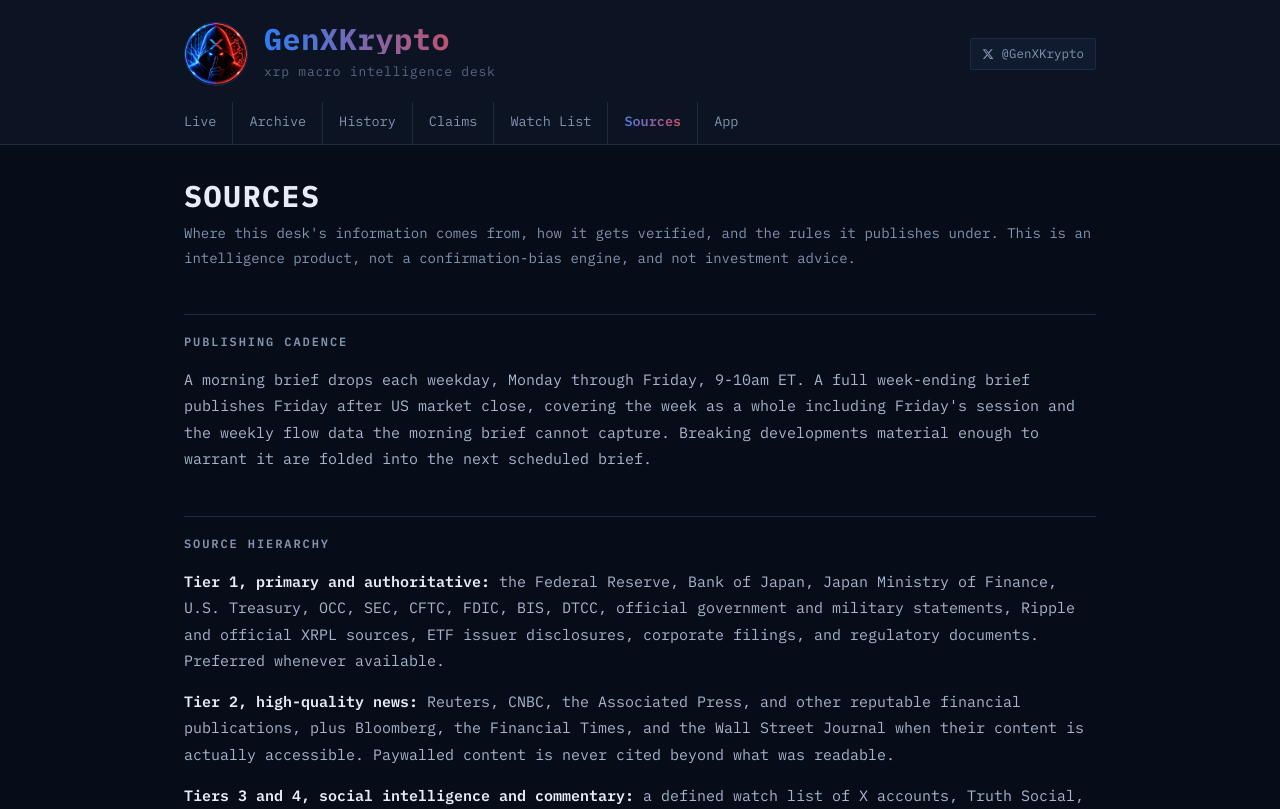
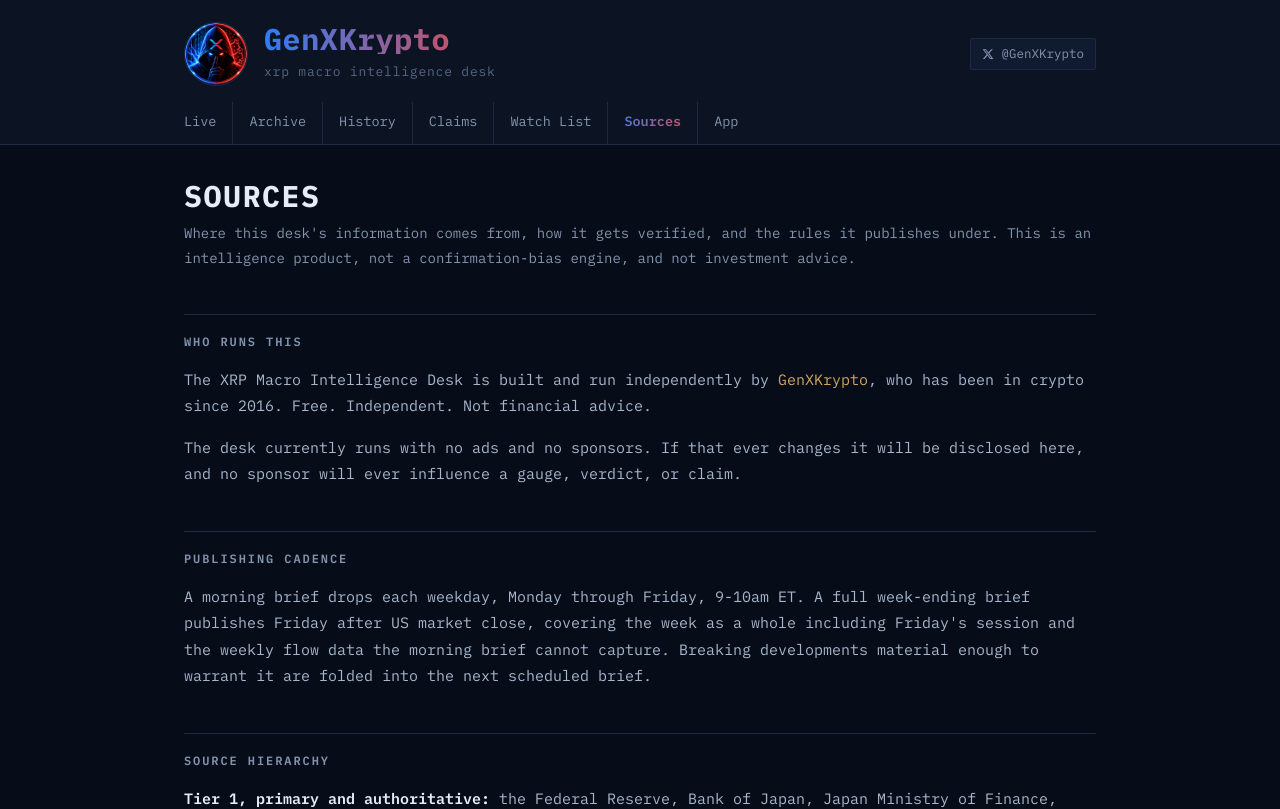
Before and after one commit to LINIHQ/macro-intel-desk, a Next.js app: page /sources in a window 1280 px wide. Shown: the top 809 px of the page. Built offline with nearby package versions, Linux system fonts and the light colour scheme.

Commit message:
Add Who runs this section to Sources page: operator byline and sponsor disclosure line

```diff
--- a/app/sources/page.jsx
+++ b/app/sources/page.jsx
@@ -12,6 +12,17 @@ export default function SourcesPage() {
       <p className="page-sub">
         Where this desk's information comes from, how it gets verified, and the rules it publishes under. This is an
         intelligence product, not a confirmation-bias engine, and not investment advice.
+      </p>
+
+      <h2>Who runs this</h2>
+      <p>
+        The XRP Macro Intelligence Desk is built and run independently by{' '}
+        <a href="https://x.com/GenXKrypto" target="_blank" rel="noopener noreferrer">GenXKrypto</a>, who has been in
+        crypto since 2016. Free. Independent. Not financial advice.
+      </p>
+      <p>
+        The desk currently runs with no ads and no sponsors. If that ever changes it will be disclosed here, and no
+        sponsor will ever influence a gauge, verdict, or claim.
       </p>
 
       <h2>Publishing cadence</h2>
```
